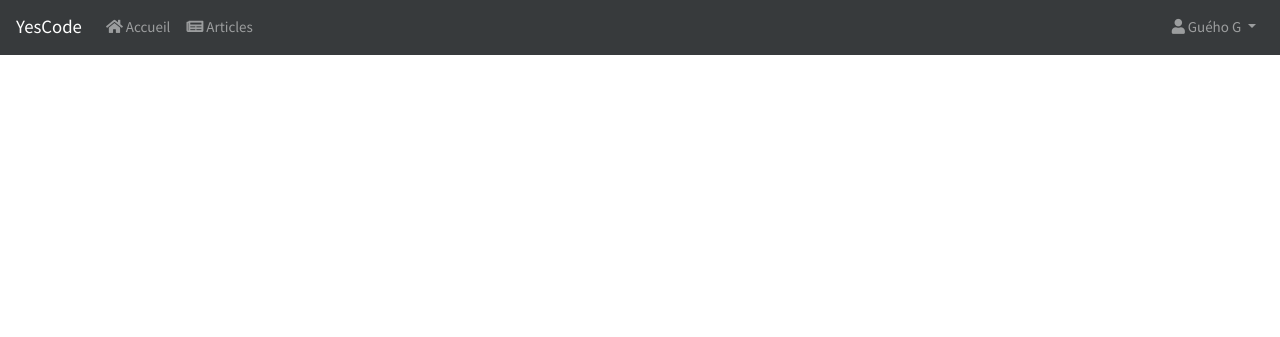
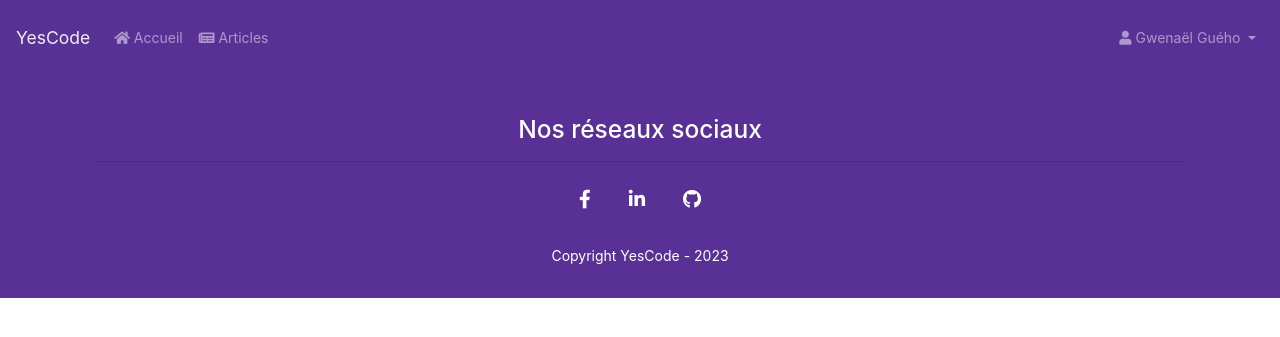
Before and after one commit to gwenael9/YesCode, a Symfony app: template templates/base.html.twig in a window 1280 px wide. Shown: the top 337 px of the page. Run offline with Twig, Linux system fonts and the light colour scheme; the template is opened without the code that fills it, so the values that code supplies are empty; some libraries are stand-ins or nearby versions.

Commit message:
first TP

```diff
--- a/templates/base.html.twig
+++ b/templates/base.html.twig
@@ -3,7 +3,7 @@
 	<head>
 		<meta charset="UTF-8">
 		<meta name="viewport" content="width=device-width, initial-scale=1.0">
-		<link href="https://cdnjs.cloudflare.com/ajax/libs/bootswatch/4.5.0/cosmo/bootstrap.min.css" rel="stylesheet">
+		<link href="https://cdnjs.cloudflare.com/ajax/libs/bootswatch/4.5.0/pulse/bootstrap.min.css" rel="stylesheet">
 		<link href="https://cdnjs.cloudflare.com/ajax/libs/font-awesome/5.13.1/css/all.min.css" rel="stylesheet">
 		<title>YesCode -
 			{% block title %}{% endblock %}
--- a/templates/partials/footer.html.twig
+++ b/templates/partials/footer.html.twig
@@ -0,0 +1,11 @@
+<footer class=" text-center p-3 bg-primary text-white">
+    <div class="container p-4">
+        <h3>Nos réseaux sociaux</h3>
+        <hr>
+        <a class='btn m-1 text-white' href="https://facebook.com"><i class="fab fa-facebook-f fa-lg"></i></a>
+        <a class='btn m-1 text-white' href="https://linkedin.com"><i class="fab fa-linkedin-in fa-lg"></i></a>
+        <a class='btn m-1 text-white' href="https://github.com"><i class="fab fa-github fa-lg"></i></a>
+    </div>
+
+    <p>Copyright YesCode - {{ "now"|date("Y") }} </p>
+</footer>
--- a/templates/partials/header.html.twig
+++ b/templates/partials/header.html.twig
@@ -1,5 +1,17 @@
+
+{%
+
+set user = {
+	'firstname' : 'gwenaël',
+	'lastname' : 'guého',
+	'role' : 'Admin',
+	'isConnected' : true
+}
+
+%}
+
 <header>
-	<nav class="navbar navbar-expand-lg navbar-dark bg-dark">
+	<nav class="navbar navbar-expand-lg navbar-dark bg-primary">
 		<a class="navbar-brand" href="{{path("home_page")}}">YesCode</a>
 		<button class="navbar-toggler" type="button" data-toggle="collapse" data-target="#navbarColor01" aria-controls="navbarColor01" aria-expanded="false" aria-label="Toggle navigation">
 			<span class="navbar-toggler-icon"></span>
@@ -19,20 +31,39 @@
 					</a>
 				</li>
 			</ul>
+
 			<ul class="navbar-nav ml-auto">
+
+			{% if user.isConnected == true %}
 				<li class="nav-item dropdown">
 					<a class="nav-link dropdown-toggle" data-toggle="dropdown" href="#" role="button" aria-haspopup="true" aria-expanded="false">
 						<i class="fa fa-user"></i>
-						Guého G
+						{{user.firstname | capitalize}} {{user.lastname | capitalize}}
 					</a>
 					<div class="dropdown-menu dropdown-menu-right">
 						<a class="dropdown-item" href="#">Mon Profil</a>
 						<a class="dropdown-item" href="#">Mes articles</a>
-						<a class="dropdown-item" href="#">Espace Admin</a>
+						{% if user.role == 'Admin' %}
+							<a class="dropdown-item" href="#">Espace {{user.role}}</a>
+						{% endif %}
 						<div class="dropdown-divider"></div>
 						<a class="dropdown-item" href="#">Déconnexion</a>
 					</div>
 				</li>
+
+			{% else %}
+				<li class="nav-item">
+					<a class="nav-link"  href="#" role="button" aria-haspopup="true" aria-expanded="false">
+						<i class="fa fa-user-plus"></i>
+						inscription
+				<li class="nav-item">
+					<a class="nav-link"  href="#" role="button" aria-haspopup="true" aria-expanded="false">
+						<i class="fas fa-sign-in-alt"></i>
+						connexion
+					</a>
+				</li>
+			{% endif %}
+
 			</ul>
 		</div>
 	</nav>
```
Also changed, not shown: templates/home/index.html.twig (+1 -50 lines), templates/partials/card.article.html.twig (added, +49 -0 lines).
